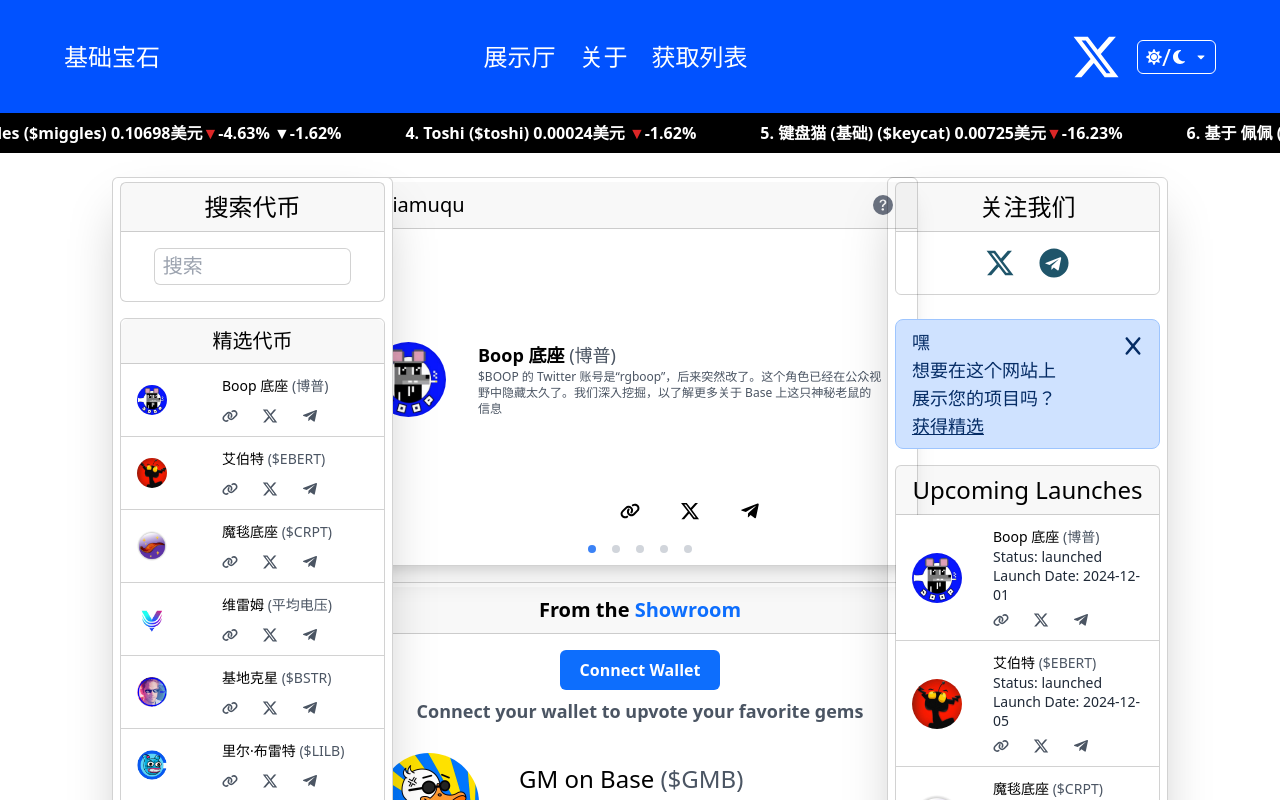
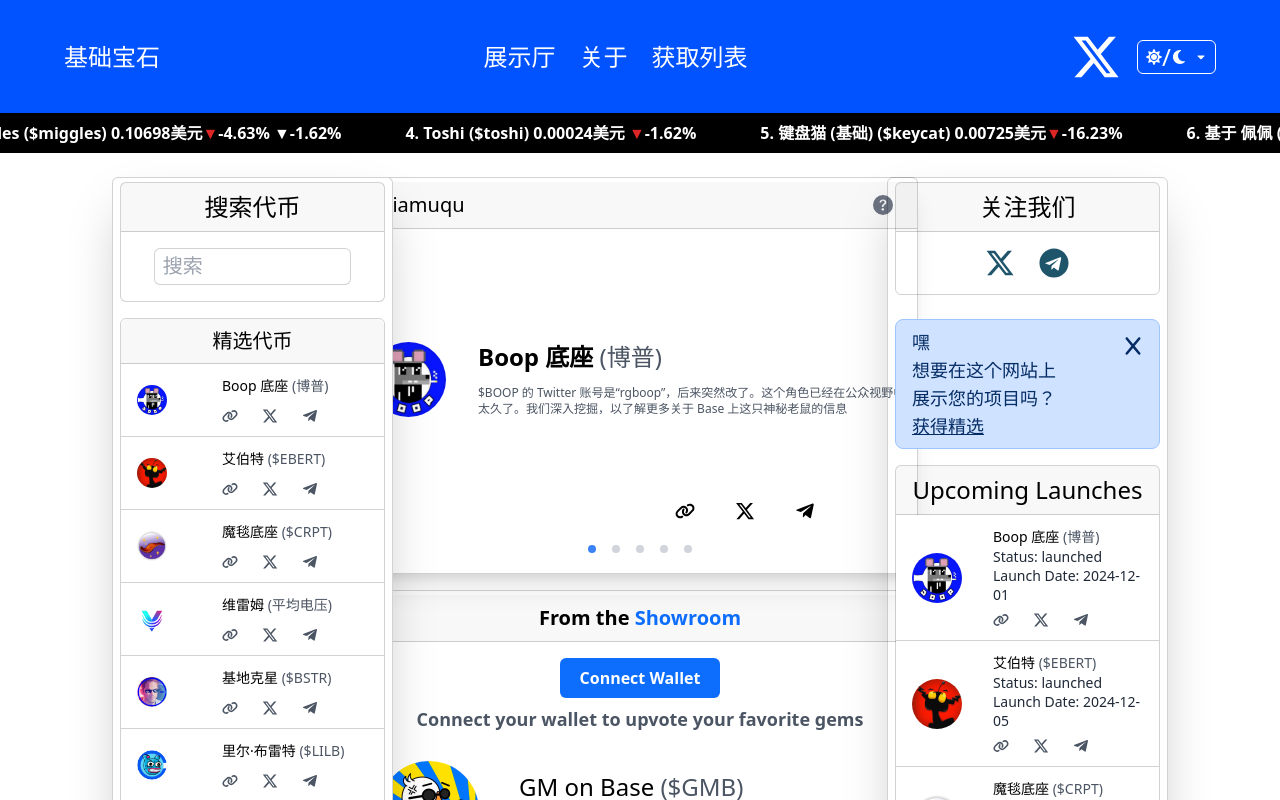
Before and after one commit to spanzyteo/gems-of-base, a Next.js app: page / in a window 1280 px wide. Shown: the top 800 px of the page. Built offline with nearby package versions, Linux system fonts and the light colour scheme.

Commit message:
recent modifications

```diff
--- a/app/components/Gems.tsx
+++ b/app/components/Gems.tsx
@@ -10,9 +10,11 @@
 import MobileSearchTokens from './MobileSearchTokens'
 import UpcomingLaunches from './UpcomingLaunches'
 import LatestAdditions from './LatestAdditions'
+import { useAppSelector } from '../store/hooks'
 
 const Gems = () => {
   const [currentIndex, setCurrentIndex] = useState(0)
+  const darkState = useAppSelector((state) => state.darkMode.darkMode)
 
   const showItemAt = (index: number) => {
     setCurrentIndex(index)
@@ -29,13 +31,33 @@
   }, [limitedData.length])
 
   return (
-    <div className="mx-auto xl:w-[556px] lg:w-[467px] w-[95%] border border-[#0000002D] mt-4 rounded-md py-1 shadow-xl">
+    <div
+      className={`mx-auto xl:w-[556px] lg:w-[467px] w-[95%]  mt-4 rounded-md py-1 lg:border shadow-xl ${
+        darkState ? ' lg:border-[#FFFFFF26]' : 'border-[#0000002D]'
+      } ${
+        darkState
+          ? ' lg:bg-[#212529] bg-[linear-gradient(to_bottom,_#FFFFFF26,_#FFFFFF00)]'
+          : 'bg-white'
+      }`}
+    >
       {/* Header */}
-      <div className="bg-[#21252908] py-2 lg:flex hidden items-center justify-between border-b border-b-[#0000002D]">
-        <h1 className="text-[20px] ml-6">Jiamuqu</h1>
+      <div
+        className={`bg-[#21252908] py-2 lg:flex hidden items-center justify-between border-b border-b-[#0000002D] ${
+          darkState
+            ? 'border-b-[#FFFFFF26] bg-[#21252908]'
+            : 'border-b-[#0000002D]'
+        }`}
+      >
+        <h1 className={`text-[20px] ml-6 ${darkState ? 'text-[#DEE2E6]' : ''}`}>
+          Jiamuqu
+        </h1>
         <BsFillQuestionCircleFill className="h-[20px] w-[20px] mr-6 text-gray-500" />
       </div>
-      <div className="overflow-hidden relative h-[300px] lg:flex hidden items-center">
+      <div
+        className={`overflow-hidden relative h-[300px] lg:flex hidden items-center ${
+          darkState ? 'bg-[#212529]' : ''
+        }`}
+      >
         <div
           className="flex items-center transition-transform duration-500 ease-in-out"
           style={{ transform: `translateX(-${currentIndex * 100}%)` }}
@@ -52,26 +74,42 @@
                   className="h-[75px] w-[75px] object-contain rounded-full"
                 />
                 <div className="ml-6 xl:ml-6 lg:ml-3">
-                  <h1 className="text-lg font-bold">
+                  <h1
+                    className={`text-lg sm:text-2xl font-bold ${
+                      darkState ? 'text-[#DEE2E6]' : ''
+                    }`}
+                  >
                     {item.title}{' '}
-                    <span className="text-gray-600 font-normal">
+                    <span
+                      className={`font-normal  ${
+                        darkState ? 'text-[#DEE2E6]' : 'text-gray-600'
+                      }`}
+                    >
                       {item.initial}
                     </span>
                   </h1>
-                  <p className="text-xs text-gray-600 w-[90%]">
+                  <p
+                    className={`text-xs sm:text-md w-[90%] mt-3 ${
+                      darkState ? 'text-[#DEE2E6]' : 'text-gray-600'
+                    }`}
+                  >
                     {item.description}
                   </p>
                 </div>
               </div>
               <div className="flex mt-40 absolute right-44 gap-10 text-[20px]">
                 <Link href={item.website}>
-                  <FaLink />
+                  <FaLink className={`${darkState ? 'text-[#DEE2E6]' : ''}`} />
                 </Link>
                 <Link href={item.twitter}>
-                  <FaXTwitter />
+                  <FaXTwitter
+                    className={`${darkState ? 'text-[#DEE2E6]' : ''}`}
+                  />
                 </Link>
                 <Link href={item.telegram}>
-                  <FaTelegramPlane />
+                  <FaTelegramPlane
+                    className={`${darkState ? 'text-[#DEE2E6]' : ''}`}
+                  />
                 </Link>
               </div>
             </div>
@@ -80,11 +118,15 @@
       </div>
 
       {/* Navigation Buttons */}
-      <div className="lg:flex hidden justify-center mt-4 space-x-4 pb-2">
+      <div
+        className={`lg:flex hidden justify-center h-[40px] space-x-4 ${
+          darkState ? 'bg-[#212529]' : ''
+        }`}
+      >
         {limitedData.map((_, index) => (
           <h1
             key={index}
-            className={`w-2 h-2 cursor-pointer rounded-full ${
+            className={`w-2 h-2 mt-4 cursor-pointer rounded-full ${
               currentIndex === index ? 'bg-blue-500' : 'bg-gray-300'
             }`}
             onClick={() => showItemAt(index)}
@@ -92,15 +134,27 @@
         ))}
       </div>
 
-      <div className="lg:hidden w-[98%] border border-[#0000002D] mx-auto rounded-md h-[95%]">
+      <div className="lg:hidden w-[98%] border border-[#0000002D] mx-auto rounded-lg h-[95%]">
         {/* Mobile Header */}
-        <div className="bg-[#21252908] py-2 flex items-center justify-between border-b border-b-[#0000002D]">
-          <h1 className="text-[20px] ml-6">Jiamuqu</h1>
+        <div
+          className={`py-2 flex items-center justify-between border-b border-b-[#0000002D] rounded-t-lg ${
+            darkState ? 'bg-[#212529] border-b-[#FFFFFF26]' : 'bg-[#21252908]'
+          }`}
+        >
+          <h1
+            className={`text-[20px] ml-6  ${darkState ? 'text-[#DEE2E6]' : ''}`}
+          >
+            Jiamuqu
+          </h1>
           <BsFillQuestionCircleFill className="h-[20px] w-[20px] mr-6 text-gray-500" />
         </div>
 
         {/* Item Container */}
-        <div className="overflow-hidden relative h-[300px] flex items-center">
+        <div
+          className={`overflow-hidden relative h-[300px] flex items-center ${
+            darkState ? 'bg-[#212529]' : ''
+          }`}
+        >
           <div
             className="flex items-center transition-transform duration-500 ease-in-out"
             style={{ transform: `translateX(-${currentIndex * 100}%)` }}
@@ -116,34 +170,53 @@
                     alt="img"
                     className="h-[75px] w-[75px] object-contain rounded-full"
                   />
-                  <div className="ml-3">
+                  <div
+                    className={`ml-3 flex flex-col gap-2 ${
+                      darkState ? 'text-[#DEE2E6]' : ''
+                    }`}
+                  >
                     <h1 className="text-lg font-bold">
                       {item.title}{' '}
-                      <span className="text-gray-600 font-normal">
+                      <span
+                        className={`font-normal ${
+                          darkState ? 'text-[#DEE2E6]' : 'text-gray-600'
+                        }`}
+                      >
                         {item.initial}
                       </span>
                     </h1>
-                    <p className="text-xs text-gray-600 w-[60%]">
+                    <p
+                      className={`text-xs w-[60%] ${
+                        darkState ? 'text-[#DEE2E6]' : 'text-gray-600'
+                      }`}
+                    >
                       {item.description}
                     </p>
                   </div>
                 </div>
                 <div className="flex mt-[10.3rem] absolute right-44 gap-10 text-[20px]">
-                  <FaLink />
-                  <FaXTwitter />
-                  <FaTelegramPlane />
+                  <FaLink className={`${darkState ? 'text-[#DEE2E6]' : ''}`} />
+                  <FaXTwitter
+                    className={`${darkState ? 'text-[#DEE2E6]' : ''}`}
+                  />
+                  <FaTelegramPlane
+                    className={`${darkState ? 'text-[#DEE2E6]' : ''}`}
+                  />
                 </div>
               </div>
             ))}
           </div>
         </div>
-
         {/* Navigation Buttons */}
-        <div className="flex justify-center mt-4 space-x-4 pb-2">
+        <div
+          className={`flex justify-center h-[50px] space-x-4 rounded-b-lg ${
+            darkState ? 'bg-[#212529]' : ''
+          }`}
+        >
           {limitedData.map((_, index) => (
             <h1
               key={index}
-              className={`w-2 h-2 rounded-full cursor-pointer ${
+              className={`w-2 h-2 mt-6 rounded-full cursor-pointer ${
                 currentIndex === index ? 'bg-blue-500' : 'bg-gray-300'
               }`}
               onClick={() => showItemAt(index)}
@@ -152,7 +225,7 @@
         </div>
       </div>
       <MobileSearchTokens />
-      <div className='lg:hidden block'>
+      <div className="lg:hidden block">
         <UpcomingLaunches />
         <LatestAdditions />
       </div>
--- a/app/components/MobileSearchTokens.tsx
+++ b/app/components/MobileSearchTokens.tsx
@@ -6,6 +6,7 @@
 
 const MobileSearchTokens = () => {
   return (
+
     <>
       <div className="w-[98%] border border-[#0000002D] lg:hidden flex flex-col rounded-md mx-auto mt-3 shadow-xl">
         <div className="bg-[#21252908] text-2xl border-b border-b-[#0000002D] flex items-center justify-center py-2">
```
